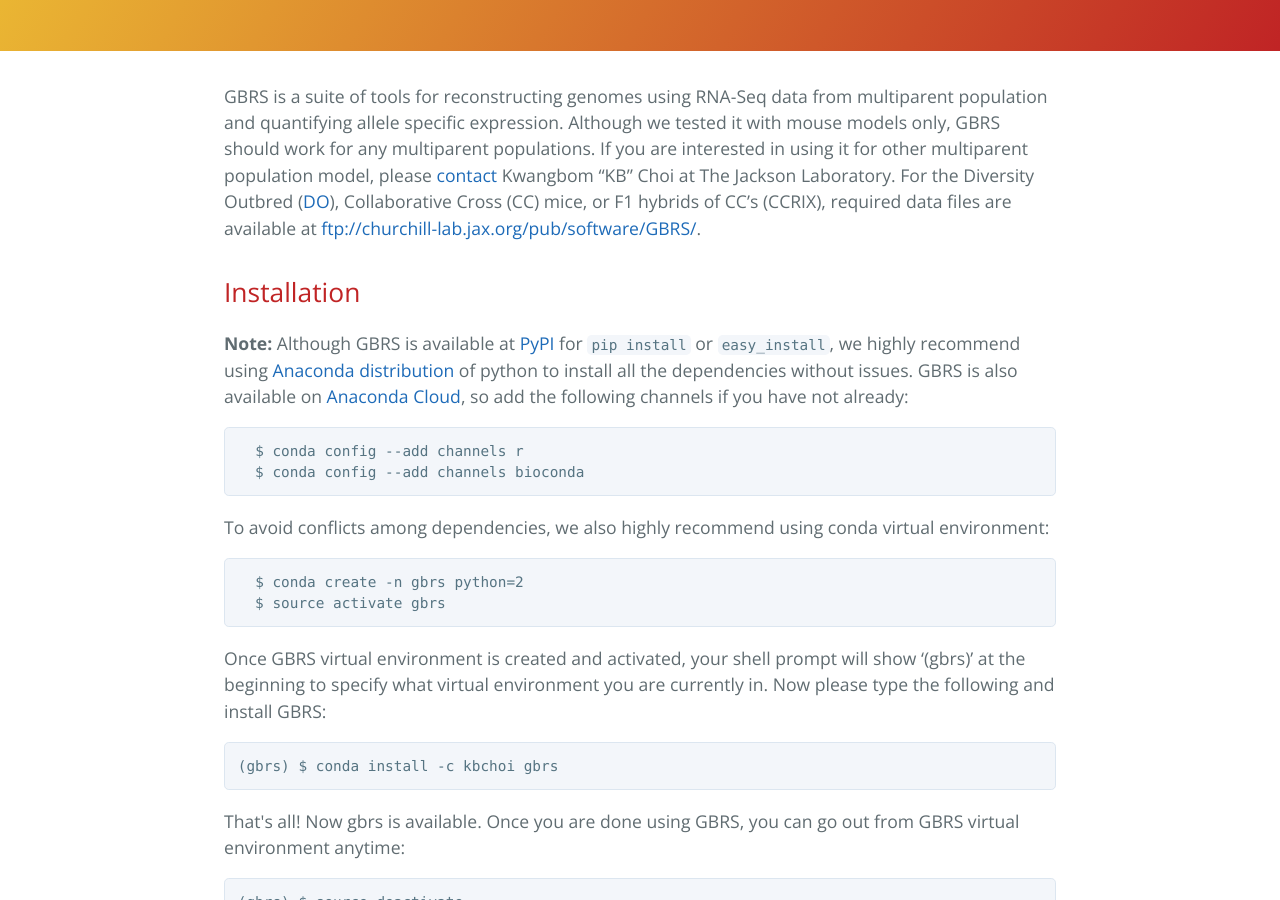
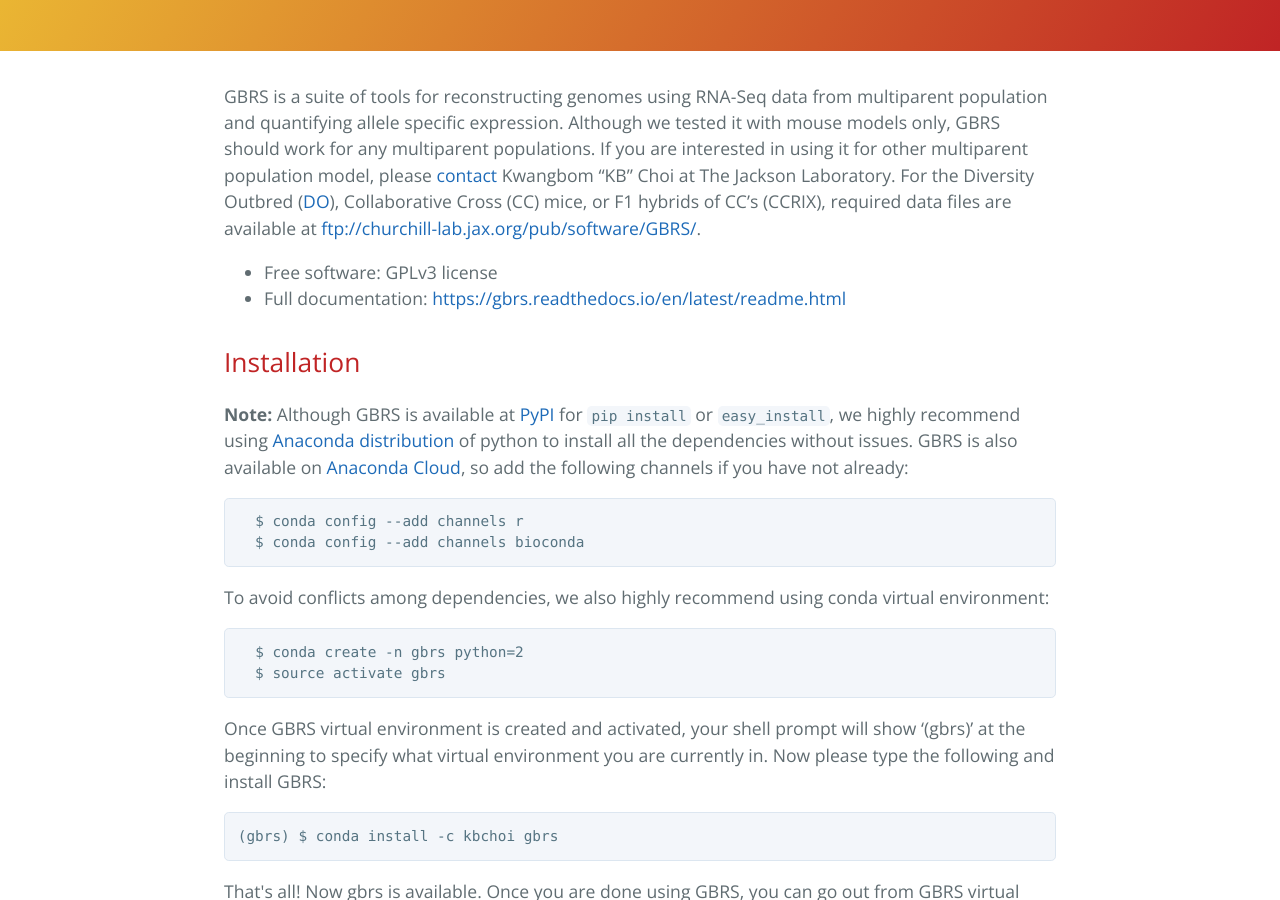
Before and after one commit to churchill-lab/gbrs, a Jekyll site: the page built from index.html, in a window 1280 px wide and 900 px high, scrolled down 332 px. Built offline with Jekyll 4.4.1, drawn with Linux system fonts in a browser that asks for light colours; the list of posts is cut into pages by our own code.

Commit message:
[kbchoi] Refined index.html

```diff
--- a/index.html
+++ b/index.html
@@ -4,6 +4,11 @@ title: {{ site.name }}
 ---
 
 <p>GBRS is a suite of tools for reconstructing genomes using RNA-Seq data from multiparent population and quantifying allele specific expression. Although we tested it with mouse models only, GBRS should work for any multiparent populations. If you are interested in using it for other multiparent population model, please <a href="mailto:kb.choi@jax.org?Subject=[GBRS]%20Question" target="_top">contact</a> Kwangbom “KB” Choi at The Jackson Laboratory. For the Diversity Outbred (<a href="https://www.jax.org/strain/009376">DO</a>), Collaborative Cross (CC) mice, or F1 hybrids of CC’s (CCRIX), required data files are available at <a href="ftp://churchill-lab.jax.org/pub/software/GBRS/">ftp://churchill-lab.jax.org/pub/software/GBRS/</a>.</p>
+
+<ul>
+  <li>Free software: GPLv3 license</li>
+  <li>Full documentation: <a href="https://gbrs.readthedocs.io/en/latest/readme.html">https://gbrs.readthedocs.io/en/latest/readme.html</a></li>
+</ul>
 
 <h2>
 <a id="installation" class="anchor" href="#installation" aria-hidden="true"><span class="octicon octicon-link"></span></a>Installation</h2>
```
